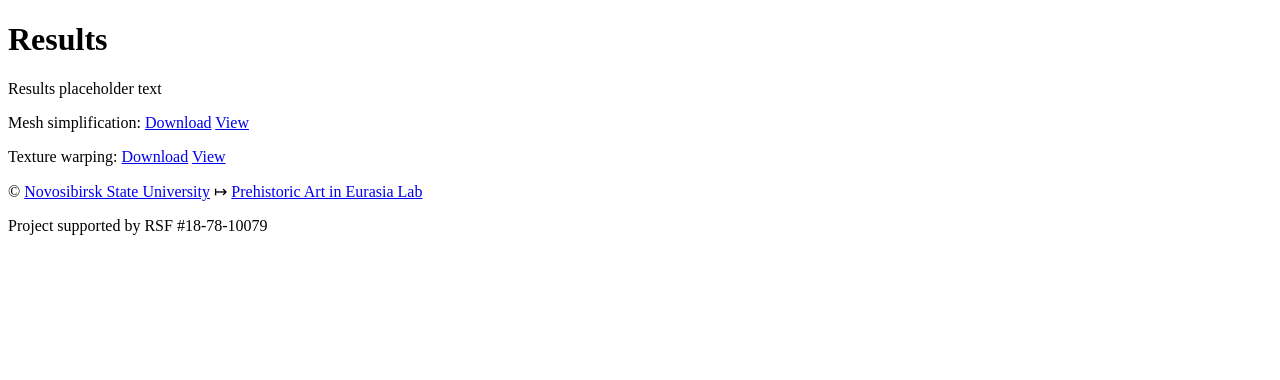
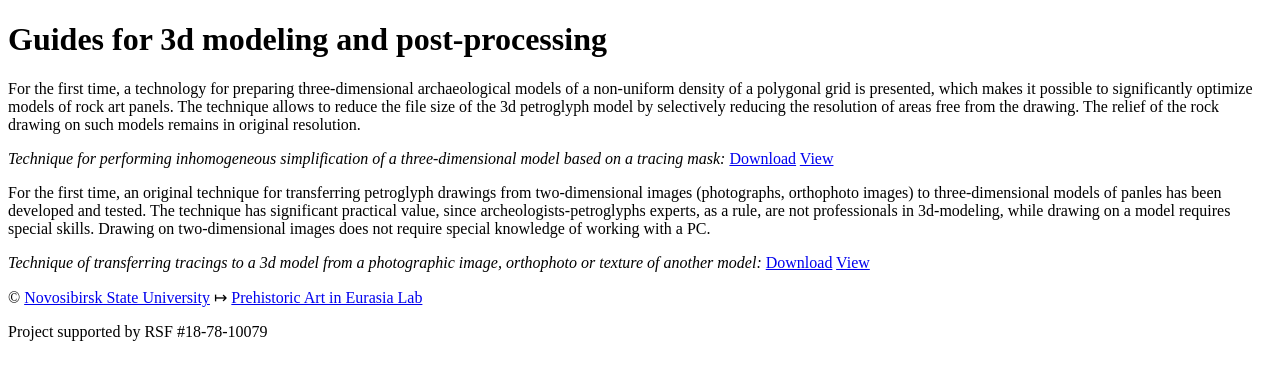
Before and after one commit to Artemiris/artemiris, a Yii app: template frontend/views/site/results.php in a window 1280 px wide. Shown: the top 380 px of the page. Run offline with PHP 8.4 and a stand-in for Yii, Linux system fonts and the light colour scheme; the template is opened without the code that fills it, so the values that code supplies are empty; some libraries are stand-ins or nearby versions.

Commit message:
update results text

```diff
--- a/frontend/views/layouts/main.php
+++ b/frontend/views/layouts/main.php
@@ -49,7 +49,7 @@ AppAsset::register($this);
 //        ['label' => Yii::t('app', 'News'), 'url' => ['/site/news']],
         ['label' => Yii::t('app', 'Team'), 'url' => ['/site/team']],
         ['label' => Yii::t('app', 'Publication'), 'url' => ['/site/publication']],
-        ['label' => Yii::t('app', 'Results'), 'url' => ['/site/results']],
+        ['label' => Yii::t('app', 'Guides'), 'url' => ['/site/results']],
     ];
     //    if (Yii::$app->user->isGuest) {
     //        $menuItems[] = ['label' => 'Signup', 'url' => ['/site/signup']];
--- a/frontend/views/site/results.php
+++ b/frontend/views/site/results.php
@@ -3,16 +3,19 @@
 use yii\helpers\Html;
 use yii\helpers\Url;
 
-$this->title = Yii::t('app', 'Results');
+$this->title = Yii::t('app', 'Guides for 3d modeling and post-processing');
 
 ?>
 <h1><?= Html::encode($this->title)?></h1>
 <p>
-    Results placeholder text
+    <?= Yii::t('app', 'For the first time, a technology for preparing three-dimensional archaeological models of a non-uniform density of a polygonal grid is presented, which makes it possible to significantly optimize models of rock art panels. The technique allows to reduce the file size of the 3d petroglyph model by selectively reducing the resolution of areas free from the drawing. The relief of the rock drawing on such models remains in original resolution.')?>
 </p>
 <p>
-    <?=Yii::t('app', 'Mesh simplification')?>: <?=Html::a(Yii::t('app', 'Download'), 'mesh')?> <a href="/materials/mesh_simplification.pdf"><?= Yii::t('app', 'View') ?></a>
+    <i><?=Yii::t('app', 'Technique for performing inhomogeneous simplification of a three-dimensional model based on a tracing mask')?>:</i> <?=Html::a(Yii::t('app', 'Download'), 'mesh')?> <a href="/materials/mesh_simplification.pdf"><?= Yii::t('app', 'View') ?></a>
 </p>
 <p>
-    <?=Yii::t('app', 'Texture warping')?>: <?=Html::a(Yii::t('app', 'Download'), 'warp')?> <a href="/materials/texture_warp.pdf"><?= Yii::t('app', 'View') ?></a>
+    <?= Yii::t('app', 'For the first time, an original technique for transferring petroglyph drawings from two-dimensional images (photographs, orthophoto images) to three-dimensional models of panles has been developed and tested. The technique has significant practical value, since archeologists-petroglyphs experts, as a rule, are not professionals in 3d-modeling, while drawing on a model requires special skills. Drawing on two-dimensional images does not require special knowledge of working with a PC.')?>
 </p>
+<p>
+    <i><?=Yii::t('app', 'Technique of transferring tracings to a 3d model from a photographic image, orthophoto or texture of another model')?>:</i> <?=Html::a(Yii::t('app', 'Download'), 'warp')?> <a href="/materials/texture_warp.pdf"><?= Yii::t('app', 'View') ?></a>
+</p>
```
Also changed, not shown: frontend/messages/ru/app.php (+8 -3 lines).
